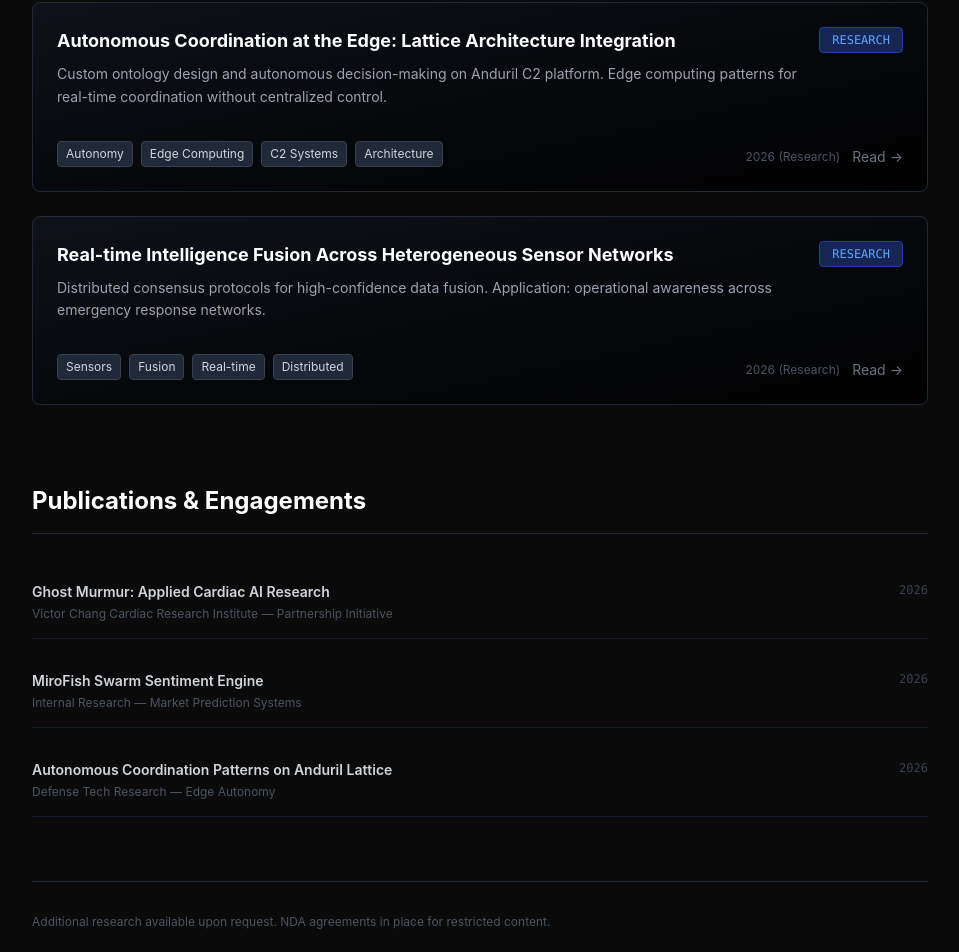
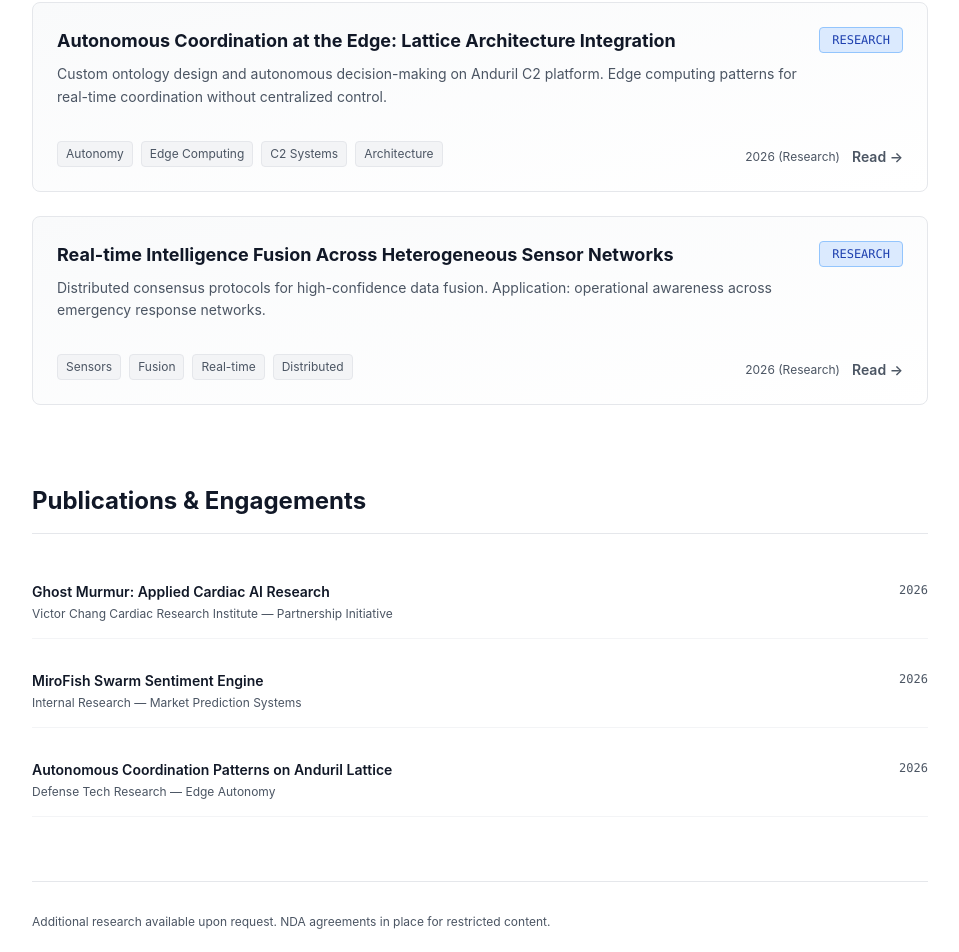
Before and after one commit to deviecall-design/damien-portfolio, a Next.js app: page /research in a window 1280 px wide. Shown: the part 802-1754 px from the top of the page, without its empty margins (160-1119 px from the left). Built offline with nearby package versions, Linux system fonts and the light colour scheme.

Commit message:
Fix research page: white theme + working links to work section

```diff
--- a/app/research/page.tsx
+++ b/app/research/page.tsx
@@ -1,5 +1,6 @@
 import { Header } from '@/components/Header'
 import { Footer } from '@/components/Footer'
+import Link from 'next/link'
 
 interface ResearchItem {
   id: string
@@ -8,6 +9,7 @@
   tags: string[]
   date: string
   status: 'draft' | 'in-review' | 'published' | 'research'
+  link?: string
 }
 
 const research: ResearchItem[] = [
@@ -19,6 +21,7 @@
     tags: ['Healthcare', 'Distributed Systems', 'Edge AI', 'Medical'],
     date: '2026 (In Progress)',
     status: 'research',
+    link: '/#ghost-murmur',
   },
   {
     id: 'mirofish',
@@ -28,6 +31,7 @@
     tags: ['Markets', 'Swarm AI', 'Prediction', 'Consensus'],
     date: '2026 (Research)',
     status: 'research',
+    link: '/#mirofish',
   },
   {
     id: 'lattice-arch',
@@ -37,6 +41,7 @@
     tags: ['Autonomy', 'Edge Computing', 'C2 Systems', 'Architecture'],
     date: '2026 (Research)',
     status: 'research',
+    link: '/#lattice-integration',
   },
   {
     id: 'gods-eye',
@@ -46,6 +51,7 @@
     tags: ['Sensors', 'Fusion', 'Real-time', 'Distributed'],
     date: '2026 (Research)',
     status: 'research',
+    link: '/#gods-eye',
   },
 ]
 
@@ -54,36 +60,39 @@
     title: 'Ghost Murmur: Applied Cardiac AI Research',
     venue: 'Victor Chang Cardiac Research Institute — Partnership Initiative',
     date: '2026',
+    link: '/#ghost-murmur',
   },
   {
     title: 'MiroFish Swarm Sentiment Engine',
     venue: 'Internal Research — Market Prediction Systems',
     date: '2026',
+    link: '/#mirofish',
   },
   {
     title: 'Autonomous Coordination Patterns on Anduril Lattice',
     venue: 'Defense Tech Research — Edge Autonomy',
     date: '2026',
+    link: '/#lattice-integration',
   },
 ]
 
 const statusBadge = {
-  draft: 'bg-gray-900 text-gray-400 border-gray-700',
-  'in-review': 'bg-yellow-950 text-yellow-400 border-yellow-800',
-  published: 'bg-green-950 text-green-400 border-green-800',
-  research: 'bg-blue-950 text-blue-400 border-blue-800',
+  draft: 'bg-gray-100 text-gray-800 border-gray-300',
+  'in-review': 'bg-yellow-100 text-yellow-800 border-yellow-300',
+  published: 'bg-green-100 text-green-800 border-green-300',
+  research: 'bg-blue-100 text-blue-800 border-blue-300',
 }
 
 export default function ResearchPage() {
   return (
-    <main className="min-h-screen bg-[#0a0a0a] text-white flex flex-col">
+    <main className="min-h-screen bg-white text-gray-900 flex flex-col">
       <Header />
 
       <section className="flex-1 px-4 sm:px-8 lg:px-16 py-20 max-w-5xl mx-auto w-full">
         {/* Hero */}
         <div className="mb-20">
           <h1 className="text-5xl sm:text-6xl font-bold mb-6 leading-tight">Research</h1>
-          <p className="text-xl text-gray-400 max-w-2xl">
+          <p className="text-xl text-gray-600 max-w-2xl">
             Applied research and investigations into distributed systems, autonomous coordination, and advanced AI architectures.
           </p>
         </div>
@@ -93,14 +102,14 @@
           {research.map((item) => (
             <div
               key={item.id}
-              className="group p-6 border border-gray-800 rounded-lg hover:border-gray-700 transition-colors bg-gradient-to-br from-gray-900/50 to-black"
+              className="group p-6 border border-gray-200 rounded-lg hover:border-gray-400 hover:shadow-md transition-all bg-gradient-to-br from-gray-50 to-white"
             >
               <div className="flex items-start justify-between mb-4">
                 <div className="flex-1">
-                  <h3 className="text-lg font-bold mb-2 group-hover:text-gray-300 transition-colors">
+                  <h3 className="text-lg font-bold mb-2 text-gray-900 group-hover:text-gray-700 transition-colors">
                     {item.title}
                   </h3>
-                  <p className="text-sm text-gray-400 leading-relaxed mb-4">
+                  <p className="text-sm text-gray-600 leading-relaxed mb-4">
                     {item.abstract}
                   </p>
                 </div>
@@ -118,7 +127,7 @@
                   {item.tags.map((tag) => (
                     <span
                       key={tag}
-                      className="text-xs px-2 py-1 rounded bg-gray-800 text-gray-300 border border-gray-700"
+                      className="text-xs px-2 py-1 rounded bg-gray-100 text-gray-600 border border-gray-200"
                     >
                       {tag}
                     </span>
@@ -126,12 +135,16 @@
                 </div>
                 <div className="flex items-center gap-3 ml-4">
                   <span className="text-xs text-gray-600">{item.date}</span>
-                  <a
-                    href="#"
-                    className="text-gray-500 hover:text-white text-sm transition-colors"
-                  >
-                    Read →
-                  </a>
+                  {item.link ? (
+                    <a
+                      href={item.link}
+                      className="text-gray-600 hover:text-gray-900 text-sm transition-colors font-semibold"
+                    >
+                      Read →
+                    </a>
+                  ) : (
+                    <span className="text-gray-400 text-sm">Coming soon</span>
+                  )}
                 </div>
               </div>
             </div>
@@ -140,20 +153,26 @@
 
         {/* Publication List */}
         <div>
-          <h2 className="text-2xl font-bold mb-8 pb-4 border-b border-gray-800">
+          <h2 className="text-2xl font-bold mb-8 pb-4 border-b border-gray-200">
             Publications & Engagements
           </h2>
 
           <div className="space-y-4">
             {publications.map((pub, i) => (
-              <div key={i} className="flex items-start justify-between py-4 border-b border-gray-900 hover:border-gray-800 transition-colors">
+              <div key={i} className="flex items-start justify-between py-4 border-b border-gray-100 hover:border-gray-300 transition-colors">
                 <div className="flex-1">
-                  <p className="font-semibold text-sm text-gray-300 mb-1">
-                    {pub.title}
+                  <p className="font-semibold text-sm text-gray-900 mb-1">
+                    {pub.link ? (
+                      <a href={pub.link} className="hover:text-gray-700 transition-colors">
+                        {pub.title}
+                      </a>
+                    ) : (
+                      pub.title
+                    )}
                   </p>
                   <p className="text-xs text-gray-600">{pub.venue}</p>
                 </div>
-                <p className="text-xs text-gray-700 font-mono ml-4 whitespace-nowrap">
+                <p className="text-xs text-gray-600 font-mono ml-4 whitespace-nowrap">
                   {pub.date}
                 </p>
               </div>
@@ -162,7 +181,7 @@
         </div>
 
         {/* Footer note */}
-        <div className="mt-16 pt-8 border-t border-gray-800">
+        <div className="mt-16 pt-8 border-t border-gray-200">
           <p className="text-gray-600 text-xs">
             Additional research available upon request. NDA agreements in place for restricted content.
           </p>
```
